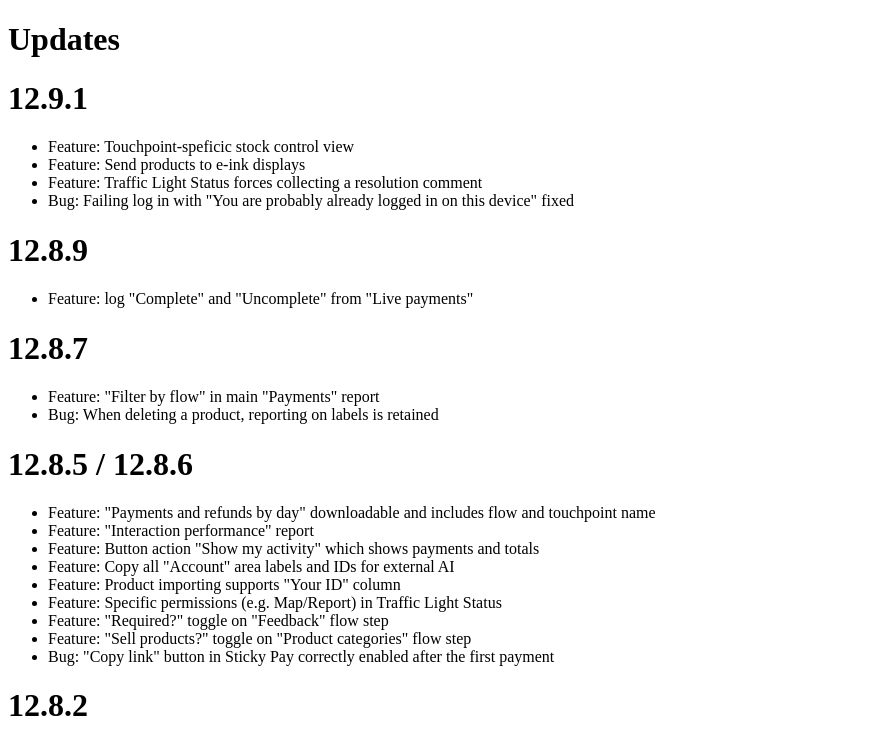
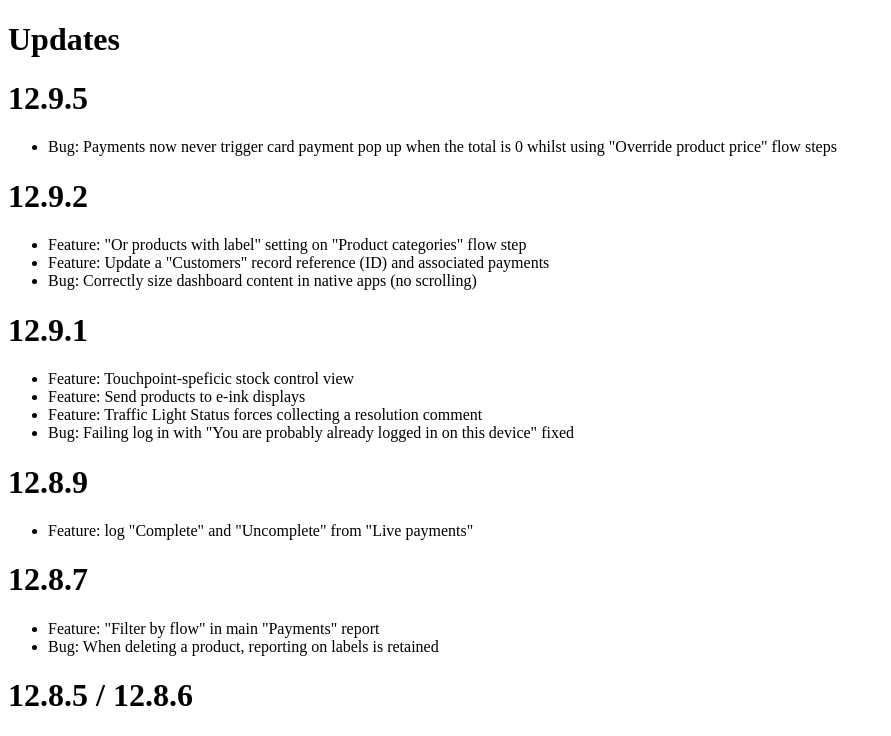
Before and after one commit to Stickyto/sticky-docs, a Next.js app in the folder src/: page /updates in a window 1280 px wide. Shown: the top 736 px of the page, without its empty margins (0-891 px from the left). Built offline with nearby package versions, Linux system fonts and the light colour scheme.

Commit message:
`# 12.9.2` / `# 12.9.5`

```diff
--- a/src/pages/updates.mdx
+++ b/src/pages/updates.mdx
@@ -1,4 +1,12 @@
 # Updates
+
+# 12.9.5
+ - Bug: Payments now never trigger card payment pop up when the total is 0 whilst using "Override product price" flow steps
+
+# 12.9.2
+ - Feature: "Or products with label" setting on "Product categories" flow step
+ - Feature: Update a "Customers" record reference (ID) and associated payments
+ - Bug: Correctly size dashboard content in native apps (no scrolling)
 
 # 12.9.1
  - Feature: Touchpoint-speficic stock control view
```
